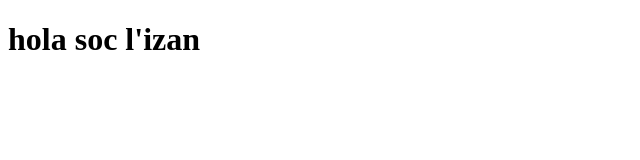
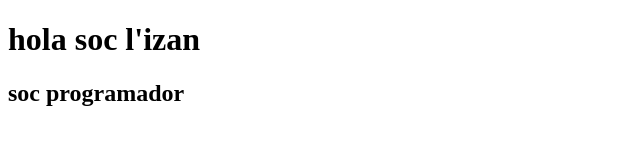
Before and after one commit to IzanDev2007/projecteTSDP2, a plain HTML site: page index.html in a window 1280 px wide. Shown: the whole page, without its empty margins (0-640 px from the left). Drawn offline with Linux system fonts and the light colour scheme.

Commit message:
primera canviar

```diff
--- a/index.html
+++ b/index.html
@@ -7,5 +7,6 @@
   </head>
   <body>
     <h1>hola soc l'izan</h1>
+    <h2>soc programador</h2>
   </body>
 </html>
```
